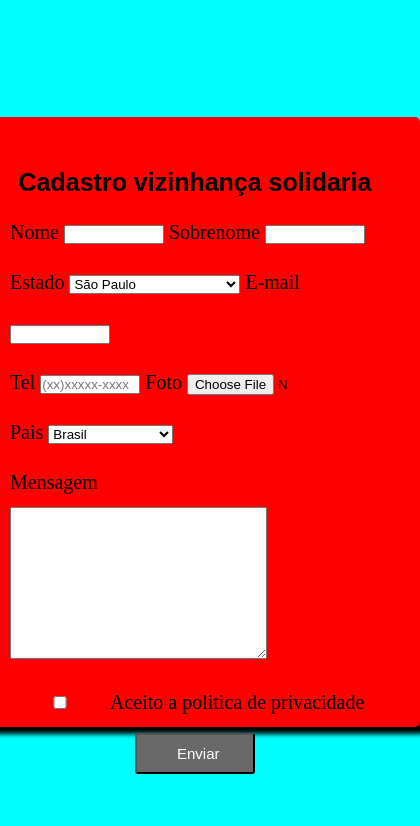
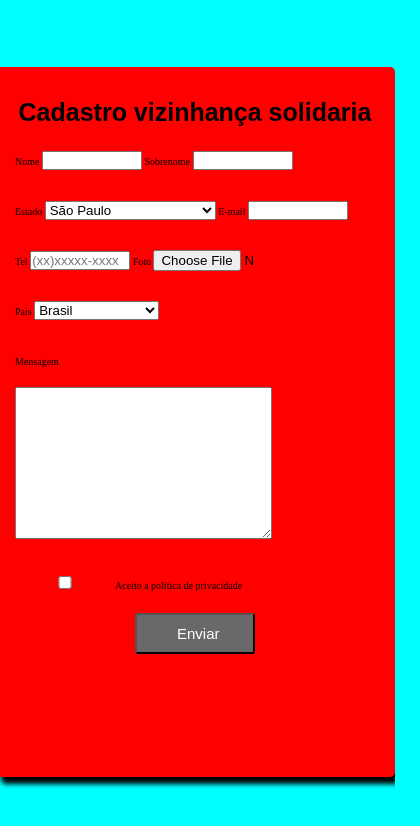
Before and after one commit to emersonsssouza/formulario-media, a plain HTML site: page index.html in a window 390 px wide. Shown: the whole page, 420 px wide, since content can reach past the window. Drawn offline with Linux system fonts and the light colour scheme.

Commit message:
Update style.css

```diff
--- a/style.css
+++ b/style.css
@@ -56,10 +56,10 @@ input#enviar:hover {
 
 @media (max-width: 600px) {
     form {
-        width: 450px;
-        height: 610px;
-        padding: 40px;
-        font-size: 20px;
+        width: 400px;
+        height: 710px;
+        padding: 20px;
+        font-size: 10px;
         margin-top: 100vh;
         margin: auto;
     }
```
